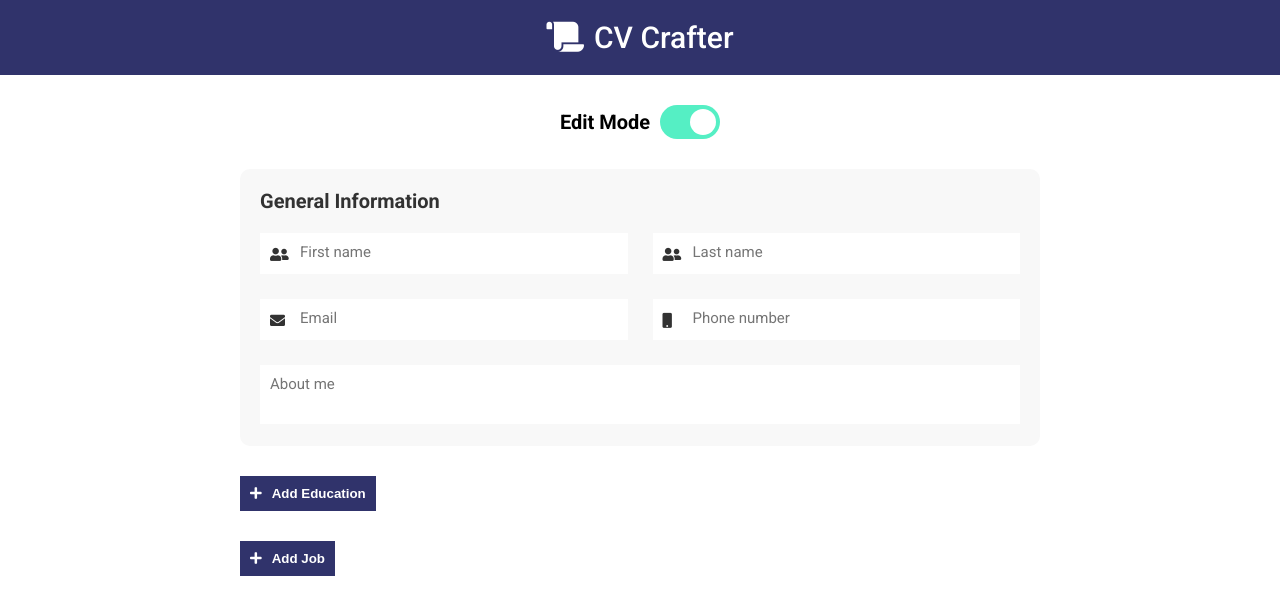
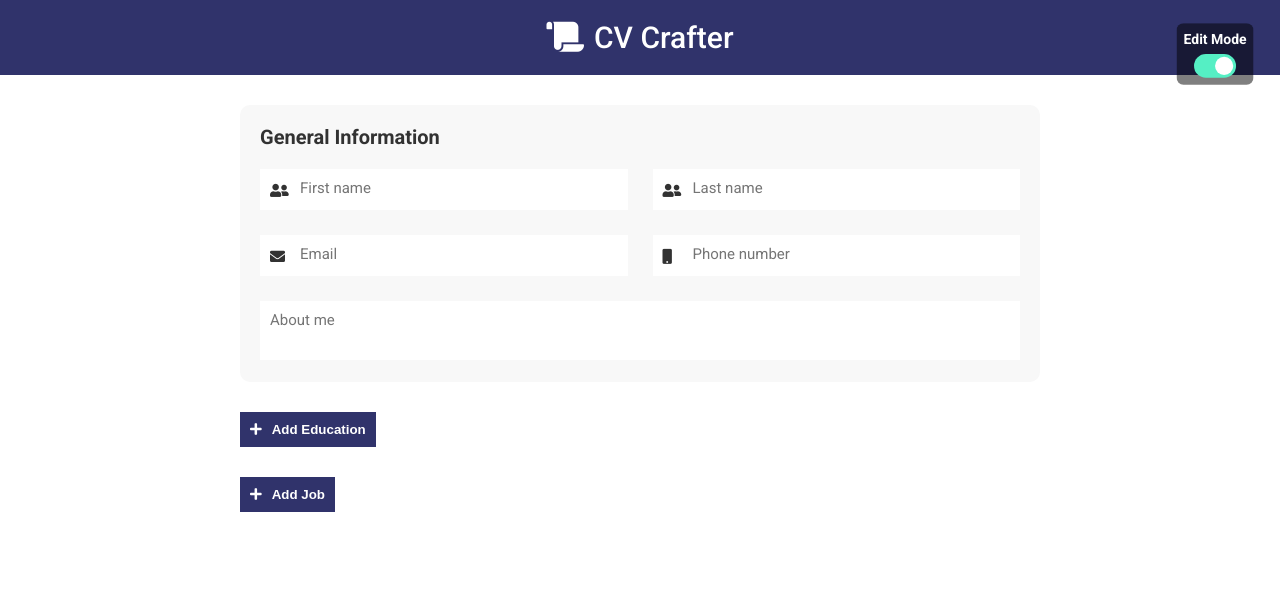
Before and after one commit to ABojo/CVApplication, a React (Create React App) app: page / in a window 1280 px wide. Shown: the top 614 px of the page. Built offline with nearby package versions, Linux system fonts and the light colour scheme; the HTML template or start-up script is replaced by a standard one.

Commit message:
Updated styling + changed checkbox to onChange instead of onClick

```diff
--- a/src/components/Switch.js
+++ b/src/components/Switch.js
@@ -10,10 +10,10 @@ class Switch extends Component {
   render() {
     const { checked, onModeChange } = this.props;
     return (
-      <div class="switch-box">
+      <div className="switch-box">
         <h1 className="switch-heading">Edit Mode</h1>
         <label className="switch">
-          <input type="checkbox" checked={checked} onClick={onModeChange} />
+          <input type="checkbox" checked={checked} onChange={onModeChange} />
           <span className="slider round"></span>
         </label>
       </div>
--- a/src/styles/switchStyles.css
+++ b/src/styles/switchStyles.css
@@ -1,14 +1,21 @@
 /* The switch - the box around the slider */
 .switch-box {
   display: flex;
-  flex-direction: row;
+  flex-direction: column;
   align-items: center;
-  justify-content: center;
-  margin-bottom: 3rem;
+  position: fixed;
+  background-color: rgba(0, 0, 0, 0.5);
+  color: white;
+  padding: 1rem;
+  border-radius: 1rem;
+  z-index: 1;
+  top: 1rem;
+  right: 1rem;
+  transform: scale(0.7);
 }
 
 .switch-heading {
-  margin-right: 1rem;
+  margin-bottom: 1rem;
   font-weight: 600;
 }
 
```
